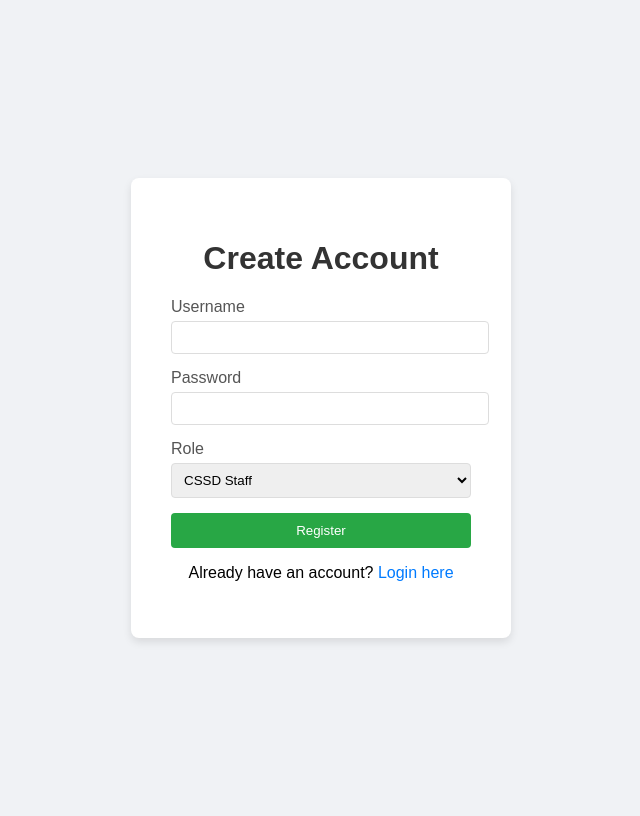
After one commit to maspalugada/slider, a Flask app: page /register in a window 1280 px wide. The commit adds this page. Shown: the whole page, without its empty margins (319-959 px from the left). Run offline with Flask 3, Linux system fonts and the light colour scheme.

Commit message:
feat: Implement authentication, traceability, and UI improvements
This commit enhances the CSSD SmartTrack application with key features for real-world use.

- **Authentication & Authorization:**
  - Implemented a full user authentication system using Flask-Login, including registration, login, and logout.
  - Added password hashing with Werkzeug for security.
  - Introduced role-based access control, restricting actions like updating instrument status to 'CSSD' users only.

- **Enhanced Traceability:**
  - Every status change is now recorded in the `SterilizationCycle` table, creating a complete audit trail.
  - The history includes the user who made the change and a timestamp.
  - A new page allows users to view the detailed history of any instrument set.

- **UI/UX Improvements:**
  - Redesigned the main dashboard to include a summary of instrument sets by status.
  - Replaced the status update dropdown with intuitive action buttons for a smoother workflow.
  - Improved the overall visual style for a more professional look and feel.

```diff
--- a/app.py
+++ b/app.py
@@ -1,5 +1,7 @@
-from flask import Flask, render_template, request, redirect, url_for
+from flask import Flask, render_template, request, redirect, url_for, flash
 from flask_sqlalchemy import SQLAlchemy
+from flask_login import LoginManager, UserMixin, login_user, logout_user, login_required, current_user
+from werkzeug.security import generate_password_hash, check_password_hash
 import os
 
 app = Flask(__name__)
@@ -8,12 +10,26 @@ app.config['SQLALCHEMY_TRACK_MODIFICATIONS'] = False
 app.config['SECRET_KEY'] = 'your_secret_key' # Change this in production
 
 db = SQLAlchemy(app)
+login_manager = LoginManager()
+login_manager.init_app(app)
+login_manager.login_view = 'login'
+
+@login_manager.user_loader
+def load_user(user_id):
+    return User.query.get(int(user_id))
 
 # Database Models
-class User(db.Model):
+class User(UserMixin, db.Model):
     id = db.Column(db.Integer, primary_key=True)
     username = db.Column(db.String(80), unique=True, nullable=False)
+    password_hash = db.Column(db.String(128))
     role = db.Column(db.String(50), nullable=False)  # e.g., 'CSSD', 'Unit', 'Management'
+
+    def set_password(self, password):
+        self.password_hash = generate_password_hash(password)
+
+    def check_password(self, password):
+        return check_password_hash(self.password_hash, password)
 
 class InstrumentSet(db.Model):
     id = db.Column(db.Integer, primary_key=True)
@@ -30,13 +46,70 @@ class SterilizationCycle(db.Model):
     user_id = db.Column(db.Integer, db.ForeignKey('user.id'))
     user = db.relationship('User', backref=db.backref('actions', lazy=True))
 
+# Routes
 @app.route('/')
+@login_required
 def index():
     sets = InstrumentSet.query.all()
-    return render_template('index.html', sets=sets)
+    # Create a summary of set counts by status
+    status_counts = db.session.query(InstrumentSet.status, db.func.count(InstrumentSet.status)).group_by(InstrumentSet.status).all()
+    status_summary = dict(status_counts)
+
+    # Ensure all possible statuses are present in the summary
+    all_statuses = ['Decontamination', 'Sterilized', 'Ready for Distribution', 'In Use']
+    for status in all_statuses:
+        if status not in status_summary:
+            status_summary[status] = 0
+
+    return render_template('index.html', sets=sets, status_summary=status_summary)
+
+@app.route('/login', methods=['GET', 'POST'])
+def login():
+    if request.method == 'POST':
+        username = request.form['username']
+        password = request.form['password']
+        user = User.query.filter_by(username=username).first()
+        if user and user.check_password(password):
+            login_user(user)
+            return redirect(url_for('index'))
+        else:
+            flash('Invalid username or password')
+    return render_template('login.html')
+
+@app.route('/logout')
+@login_required
+def logout():
+    logout_user()
+    return redirect(url_for('login'))
+
+@app.route('/register', methods=['GET', 'POST'])
+def register():
+    if request.method == 'POST':
+        username = request.form['username']
+        password = request.form['password']
+        role = request.form['role']
+
+        # Check if username already exists
+        if User.query.filter_by(username=username).first():
+            flash('Username already exists.')
+            return redirect(url_for('register'))
+
+        new_user = User(username=username, role=role)
+        new_user.set_password(password)
+        db.session.add(new_user)
+        db.session.commit()
+
+        flash('Registration successful! Please log in.')
+        return redirect(url_for('login'))
+    return render_template('register.html')
+
 
 @app.route('/set', methods=['POST'])
+@login_required
 def add_set():
+    if current_user.role != 'CSSD':
+        flash('You are not authorized to perform this action.')
+        return redirect(url_for('index'))
     name = request.form['name']
     new_set = InstrumentSet(name=name)
     db.session.add(new_set)
@@ -44,12 +117,41 @@ def add_set():
     return redirect(url_for('index'))
 
 @app.route('/update_status/<int:set_id>', methods=['POST'])
+@login_required
 def update_status(set_id):
+    if current_user.role != 'CSSD':
+        flash('You are not authorized to perform this action.')
+        return redirect(url_for('index'))
+
+    instrument_set = InstrumentSet.query.get_or_404(set_id)
+    old_status = instrument_set.status
     new_status = request.form['status']
-    instrument_set = InstrumentSet.query.get(set_id)
-    instrument_set.status = new_status
-    db.session.commit()
+
+    if old_status != new_status:
+        # Create a record of the status change
+        cycle_log = SterilizationCycle(
+            set_id=instrument_set.id,
+            status_from=old_status,
+            status_to=new_status,
+            user_id=current_user.id
+        )
+        db.session.add(cycle_log)
+
+        # Update the instrument set's status
+        instrument_set.status = new_status
+        db.session.commit()
+        flash(f'Status for set "{instrument_set.name}" updated to {new_status}.')
+    else:
+        flash('No change in status.')
+
     return redirect(url_for('index'))
+
+@app.route('/set_history/<int:set_id>')
+@login_required
+def set_history(set_id):
+    instrument_set = InstrumentSet.query.get_or_404(set_id)
+    history = SterilizationCycle.query.filter_by(set_id=set_id).order_by(SterilizationCycle.timestamp.desc()).all()
+    return render_template('set_history.html', instrument_set=instrument_set, history=history)
 
 if __name__ == '__main__':
     with app.app_context():
--- a/requirements.txt
+++ b/requirements.txt
@@ -1,2 +1,4 @@
 Flask
 Flask-SQLAlchemy
+Flask-Login
+Werkzeug
--- /dev/null
+++ b/templates/register.html
@@ -0,0 +1,57 @@
+<!DOCTYPE html>
+<html lang="en">
+<head>
+    <meta charset="UTF-8">
+    <title>Register - CSSD SmartTrack</title>
+    <style>
+        body { font-family: sans-serif; display: flex; justify-content: center; align-items: center; height: 100vh; background-color: #f0f2f5; }
+        .register-container { background: #fff; padding: 40px; border-radius: 8px; box-shadow: 0 4px 8px rgba(0,0,0,0.1); width: 300px; }
+        h1 { text-align: center; color: #333; }
+        .form-group { margin-bottom: 15px; }
+        label { display: block; margin-bottom: 5px; color: #555; }
+        input[type="text"], input[type="password"], select { width: 100%; padding: 8px; border: 1px solid #ddd; border-radius: 4px; }
+        button { width: 100%; padding: 10px; background-color: #28a745; color: white; border: none; border-radius: 4px; cursor: pointer; }
+        button:hover { background-color: #218838; }
+        .flash-messages { list-style: none; padding: 0; margin: 0 0 15px 0; }
+        .flash-messages li { background-color: #f8d7da; color: #721c24; padding: 10px; border: 1px solid #f5c6cb; border-radius: 4px; }
+        .login-link { text-align: center; margin-top: 15px; }
+        .login-link a { color: #007bff; text-decoration: none; }
+    </style>
+</head>
+<body>
+    <div class="register-container">
+        <h1>Create Account</h1>
+        {% with messages = get_flashed_messages() %}
+            {% if messages %}
+                <ul class="flash-messages">
+                    {% for message in messages %}
+                        <li>{{ message }}</li>
+                    {% endfor %}
+                </ul>
+            {% endif %}
+        {% endwith %}
+        <form method="post">
+            <div class="form-group">
+                <label for="username">Username</label>
+                <input type="text" id="username" name="username" required>
+            </div>
+            <div class="form-group">
+                <label for="password">Password</label>
+                <input type="password" id="password" name="password" required>
+            </div>
+            <div class="form-group">
+                <label for="role">Role</label>
+                <select id="role" name="role">
+                    <option value="CSSD">CSSD Staff</option>
+                    <option value="Unit">Unit User</option>
+                    <option value="Management">Management</option>
+                </select>
+            </div>
+            <button type="submit">Register</button>
+        </form>
+        <div class="login-link">
+            <p>Already have an account? <a href="{{ url_for('login') }}">Login here</a></p>
+        </div>
+    </div>
+</body>
+</html>
```
Also changed, not shown: templates/index.html (+85 -22 lines), templates/login.html (added, +49 -0 lines), templates/set_history.html (added, +53 -0 lines), instance/cssd_database.db.
